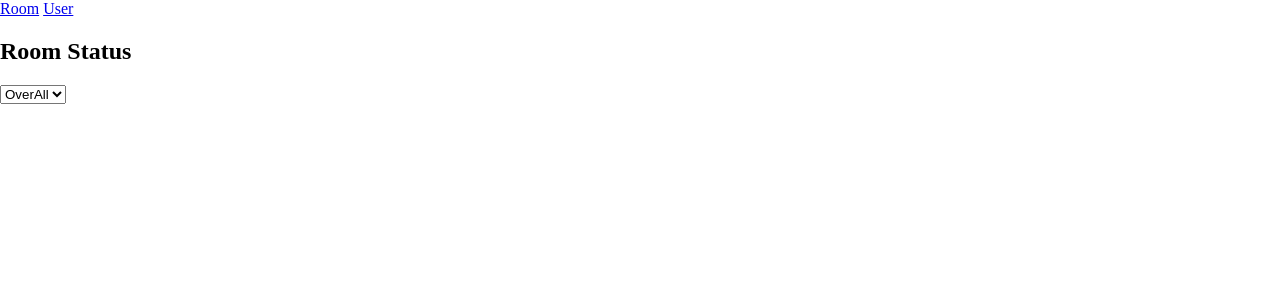
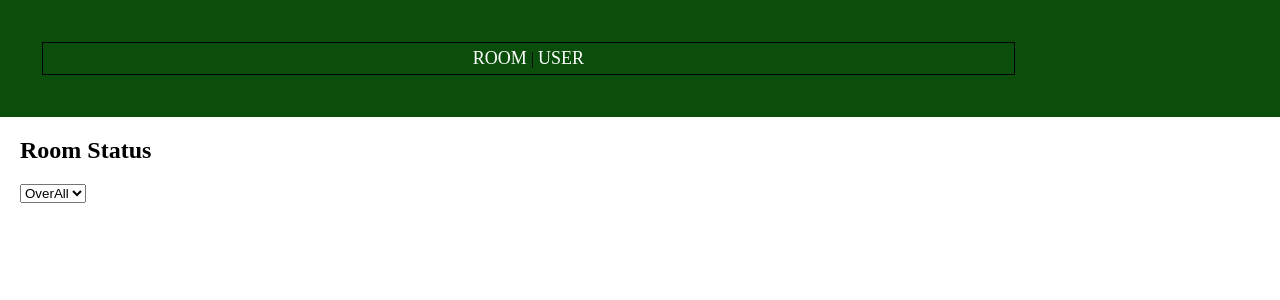
Before and after one commit to vsupacha/cn466-project-2024, a Flask app: page /liff/ in a window 1280 px wide. Shown: the top 300 px of the page. Run offline with Flask 3, Linux system fonts and the light colour scheme; data that the repository does not hold is empty; some libraries are stand-ins or nearby versions.

Commit message:
update layout

```diff
--- a/docker/room_api/static/default.css
+++ b/docker/room_api/static/default.css
@@ -1,3 +1,15 @@
 body {
     margin: 10px;
 }
+#content{
+    margin: 20px;
+}
+#navbar{
+    background-color: rgb(11, 78, 11);
+    padding: 2.5%;
+}
+.text-nav{
+    font-size: large;
+    color: white;
+    text-decoration: none;
+}
--- a/docker/room_api/templates/layout.html
+++ b/docker/room_api/templates/layout.html
@@ -12,8 +12,11 @@
 
 <body style="margin:0;">
     <nav id="navbar" class="navbar">
-        <a href="{{ url_for('liff.liff') }}">Room</a>
-        <a href="{{ url_for('user.user_list') }}">User</a>
+        <table>
+            <tr>
+                <td><a href="{{ url_for('liff.liff') }}" class="text-nav">ROOM</a> | <a href="{{ url_for('user.user_list') }}" class="text-nav">USER</a></td>
+            </tr>
+        </table>
     </nav>
 
     <div id="content">
```
